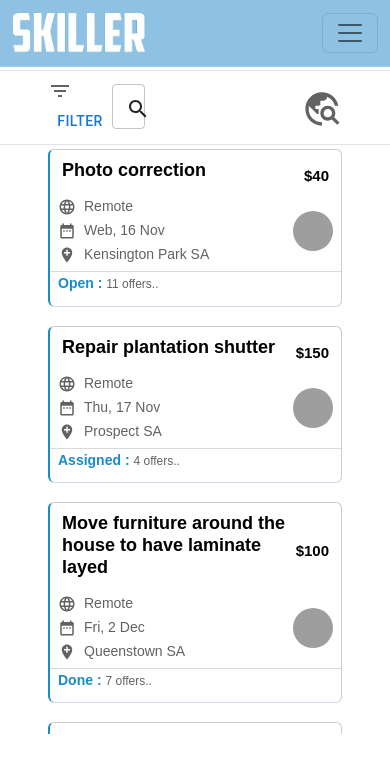
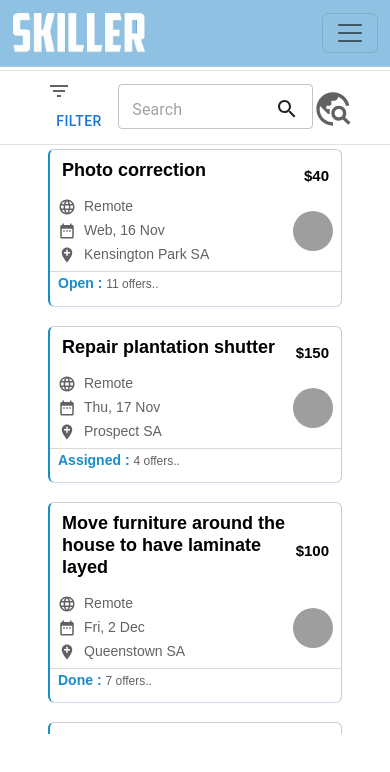
Before and after one commit to HimanshuSuratiya/SkillerWebnMob, a React (Create React App) app: page /design_website/skillerwebnmob/browse-requests in a window 390 px wide. Shown: the top 772 px of the page. Built offline with nearby package versions, Linux system fonts and the light colour scheme; grey boxes are pictures that could not be loaded.

Commit message:
Browse Request , search post and my post page is responsive done

```diff
--- a/src/Components/BrowseRequests/BrowseRequests.js
+++ b/src/Components/BrowseRequests/BrowseRequests.js
@@ -665,10 +665,9 @@ const BrowseRequests = () => {
             <Menu color={'#8fc1e2'} />
             <section style={{ marginTop: '70px' }}>
                 <Divider className='my-2' style={{ backgroundColor: '#a9a4a4' }} />
-                <div className='container px-5'>
-                    <div className='d-flex justify-content-between align-items-center'>
-                        <div className='d-flex justify-content-between align-items-center' style={{ width: '33%' }}>
-                            <div>
+                <div className='container'>
+                    <div className='d-flex justify-content-between align-items-center' style={{ padding: '0px 25px' }}>
+                        <div style={{ paddingLeft: '10px' }}>
                             <React.Fragment key={'left'}>
                                 <FilterListIcon onClick={toggleDrawer('left', true)} style={{ cursor: 'pointer' }} />
                                 <Button onClick={toggleDrawer('left', true)}>{'Filter'}</Button>
@@ -681,13 +680,13 @@ const BrowseRequests = () => {
                                 </SwipeableDrawer>
                             </React.Fragment>
                         </div>
+                        <div className='d-flex align-items-center justify-content-between' style={{ width: '290px' }}>
                             <TextField
                                 variant="outlined"
                                 size="small"
                                 placeholder={'Search'}
                                 InputProps={{ endAdornment: <SearchIcon /> }}
                             />
-                        </div>
                             <div>
                                 {state.showMap ?
                                     <Tooltip title="List">
@@ -696,6 +695,7 @@ const BrowseRequests = () => {
                                         <TravelExploreIcon onClick={() => { setState((prevState) => ({ ...prevState, showMap: !state.showMap })); }} style={{ fontSize: '40px' }} />
                                     </Tooltip>
                                 }
+                            </div>
                         </div>
                     </div>
                 </div>
--- a/src/Components/MyTasks/MyTasks.js
+++ b/src/Components/MyTasks/MyTasks.js
@@ -729,7 +729,8 @@ const MyTasks = () => {
             <Menu color={'#8fc1e2'} />
             <section style={{ marginTop: '70px' }}>
                 <Divider className='my-2' style={{ backgroundColor: '#a9a4a4' }} />
-                <div className='d-flex justify-content-between align-items-center' style={{ marginLeft: '50px', width: '32%', padding: '0px 36px 0px 36px' }}>
+                <div className='container'>
+                    <div className='d-flex justify-content-between align-items-center' style={{ padding: '0px 25px' }}>
                         <div>
                             <React.Fragment key={'left'}>
                                 <FilterListIcon onClick={toggleDrawer('left', true)} style={{ cursor: 'pointer' }} />
@@ -749,6 +750,7 @@ const MyTasks = () => {
                             placeholder={'Search'}
                             InputProps={{ endAdornment: <SearchIcon /> }}
                         />
+                    </div>
                 </div>
                 <Divider className='my-1' style={{ backgroundColor: '#a9a4a4' }} />
                 <div className='BrowseRequest'>
--- a/src/Responsive.css
+++ b/src/Responsive.css
@@ -92,3 +92,18 @@
 }
 
 /* Contact-us-Responsive */
+
+
+
+
+
+/* Browse Rquest and my task and search post Responsive */
+
+@media only screen and (max-width: 1265px) {
+    .my-task-single-line-card {
+        display: flex;
+        justify-content: space-evenly !important;
+    }
+}
+
+/* Browse Rquest and my task and search post Responsive */
```
Lines whose indentation alone changed are shown as unchanged.
